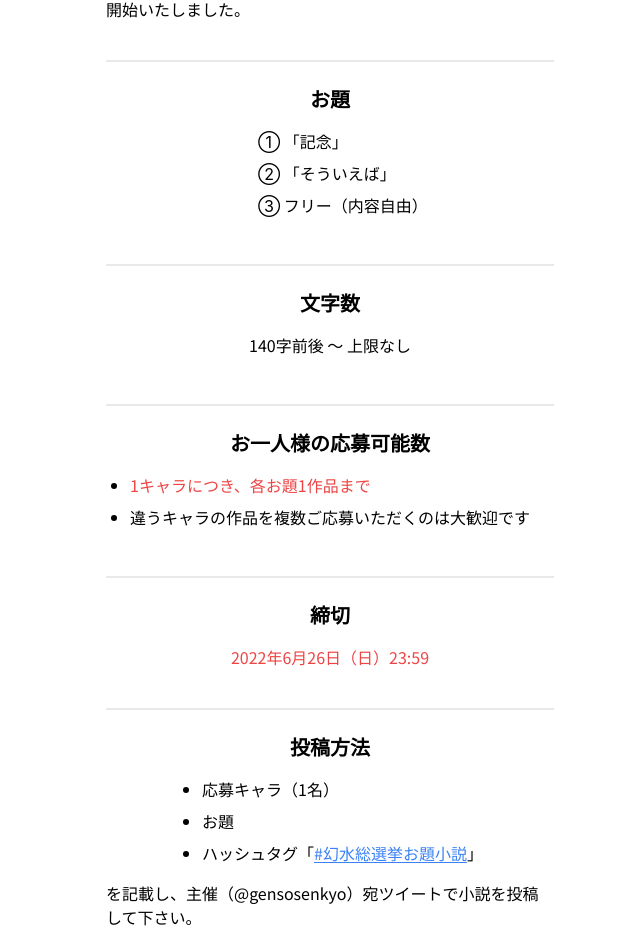
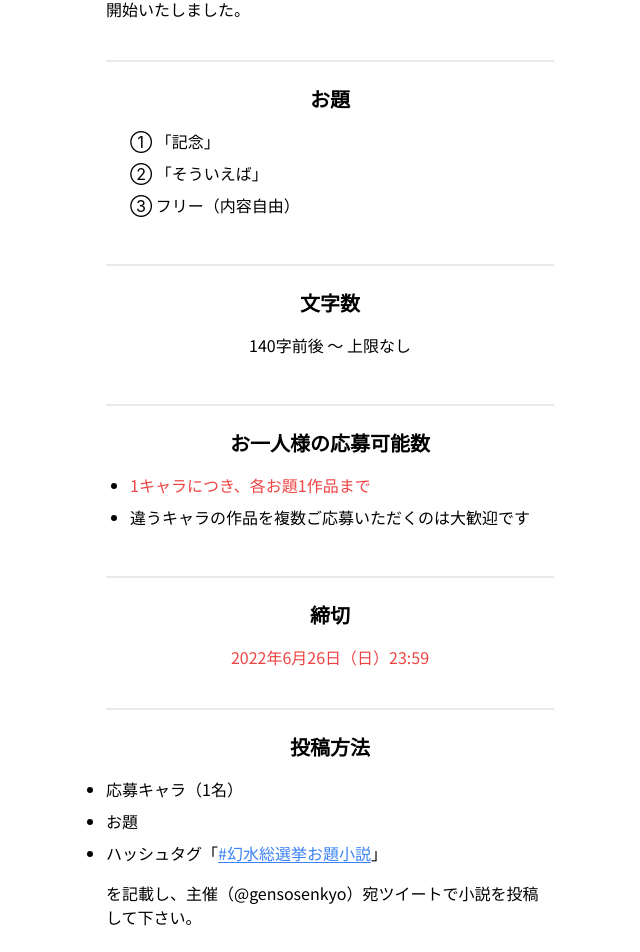
Before and after one commit to true-runes/suikoden-election-2022-frontend, a Next.js app: page /events-in-event/novels-on-themes in a window 1280 px wide. Shown: the part 311-1263 px from the top of the page, without its empty margins (310-950 px from the left). Built offline with nearby package versions, Linux system fonts and the light colour scheme; no server answers; a web font is replaced by a local one.

Commit message:
style: 💄 padding-left 調整

```diff
--- a/pages/events-in-event/novels-on-themes.tsx
+++ b/pages/events-in-event/novels-on-themes.tsx
@@ -57,7 +57,7 @@ const NovelsOnThemes: NextPage = () => {
               <div className="divider" />
 
               <h2 className="text-xl font-bold pb-4">お題</h2>
-              <div className="text-base text-left pl-32 pb-4">
+              <div className="text-base text-left pb-4">
                 <ul className="list-none pl-6 pr-2">
                   <li className="pb-2">① 「記念」</li>
                   <li className="pb-2">② 「そういえば」</li>
@@ -100,7 +100,7 @@ const NovelsOnThemes: NextPage = () => {
               <h3 className="text-xl font-bold pb-4">投稿方法</h3>
               <div className="text-base text-left pb-4">
                 <div className="pb-2">
-                  <ul className="list-disc pl-24 pr-2">
+                  <ul className="list-disc pr-2">
                     <li className="pb-2">応募キャラ（1名）</li>
                     <li className="pb-2">お題</li>
                     <li className="pb-2">
```
